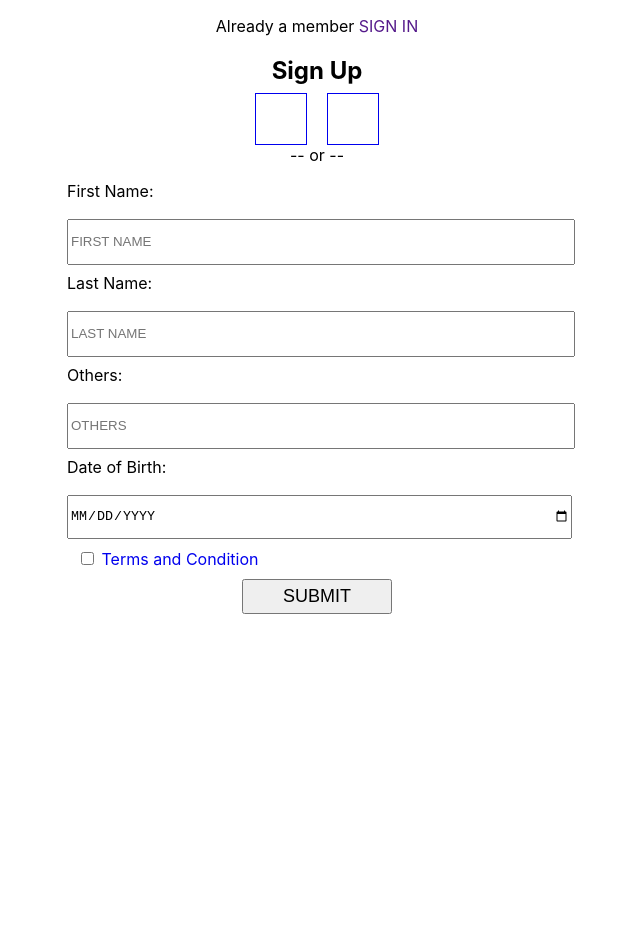
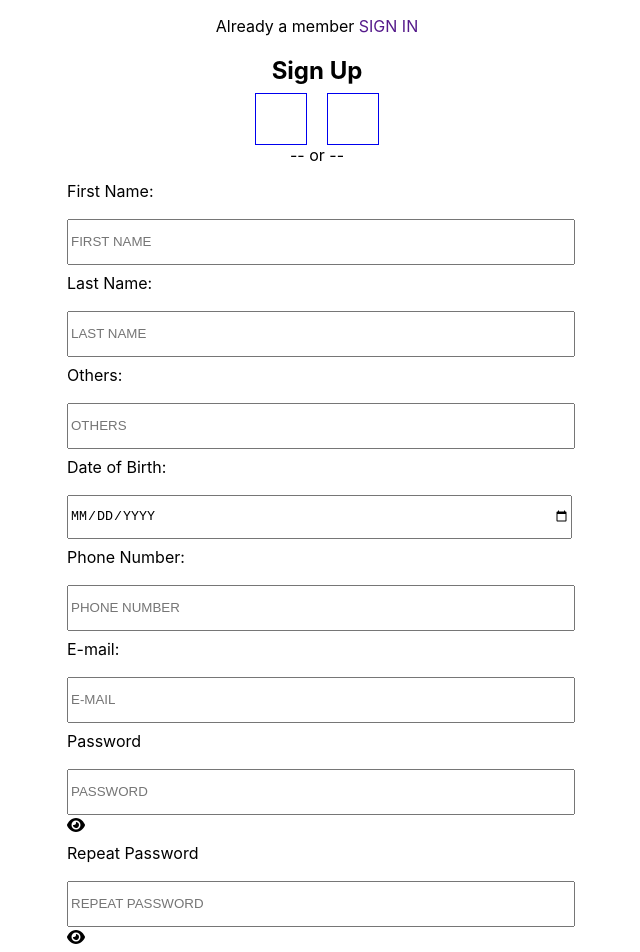
Before and after one commit to softerry/booking-app, a React (Create React App) app: page / in a window 1280 px wide. Shown: the top 952 px of the page, without its empty margins (323-963 px from the left). Before the commit the page ends 816 px from the top, so only its background shows below. Built offline with nearby package versions, Linux system fonts and the light colour scheme; some icons are missing.

Commit message:
signup css updated

```diff
--- a/src/index.css
+++ b/src/index.css
@@ -103,32 +103,21 @@ code {
    min-width: 300px;
    margin: 0 auto;
 }
+/* fieldset style */
 
-fieldset{
-  border: none;
-  padding:2rem 0;
-  border-bottom: 3px solid #3b3b4f;
-}
-.label-text{
+label{
   display: block;
   margin: 0.5rem 0;
 }
-.input-text{
+.signup-input-container input{
   margin:10px 0 0 0;
   width:100%;
   min-height:3em;
 }
-/* .icon-text{
-  margin:10px 0 0 0;
-  width:95%;
-  min-height:3em;
-}
-.label.icon{
-  padding: 5px;
-} */
 
 .signup-checkbox{
-  margin: 10px;
+  margin-top: 10px;
+  display: flex;
 }
 .signup-checkbox a{
   text-decoration: none;
--- a/src/signup.js
+++ b/src/signup.js
@@ -24,46 +24,40 @@ function Signup (){
                 </div>
                 <p className="signup-option">-- or -- </p>
                 <div className="signup-input-container">
-                    <label className="label-text">First Name:</label>
-                    <input type="text" className="input-text" placeholder="First Name" required/>
+                    <label>First Name:</label>
+                    <input type="text" placeholder="First Name" required/>
                 </div>
                 <div className="signup-input-container">
-                    <label className="label-text">Last Name:</label>
-                    <input type="text" className="input-text" placeholder="Last Name" required/>
+                    <label>Last Name:</label>
+                    <input type="text" placeholder="Last Name" required/>
                 </div>
                 <div className="signup-input-container">
-                    <label className="label-text">Others:</label>
-                    <input type="text"className="input-text" placeholder="Others"/>
+                    <label>Others:</label>
+                    <input type="text" placeholder="Others"/>
                 </div>
                 <div className="signup-input-container">
-                    <label className="label-text">Date of Birth:</label>
-                    <input type='date' className="input-text" placeholder=""/>
+                    <label>Date of Birth:</label>
+                    <input type='date'  placeholder=""/>
                 </div>
 
-                {/* <fieldset>
                 <div className="signup-input-container">
-                    <label className="label-icon"><FontAwesomeIcon icon={faPhone} /></label>
-                    <input type='number' className='icon-text'placeholder="Phone Number" required/>
+                    <label>Phone Number:</label>
+                    <input type='number' placeholder="Phone Number" required/>
                 </div>
                 <div className="signup-input-container">
-                    <label className="label-icon"><FontAwesomeIcon icon={faUser} /></label>
-                    <input type='text' className="icon-text" placeholder="Username"/>
+                        <label>E-mail:</label>
+                        <input type='email' placeholder="E-mail"/>
                 </div>
                 <div className="signup-input-container">
-                        <label className="label-icon"><FontAwesomeIcon icon={faEnvelope}/></label>
-                        <input type='email' className="icon-text" placeholder="E-mail"/>
-                    </div>
-                    <div className="signup-input-container">
-                    <label className="label-icon"><FontAwesomeIcon icon={faLock}/></label>
-                        <input type='password' className='icon-text'  placeholder="Password"/>
+                    <label>Password</label>
+                        <input type='password' placeholder="Password"/>
                         <span><FontAwesomeIcon icon={faEye}/></span>
                 </div>
                 <div className="signup-input-container">
-                        <label className="label-icon"><FontAwesomeIcon icon={faLock}/></label>
-                        <input type='password' className="icon-text" placeholder="Repeat password"/>
+                        <label>Repeat Password</label>
+                        <input type='password'  placeholder="Repeat password"/>
                         <span ><FontAwesomeIcon icon={faEye}/></span>
                 </div>
-                </fieldset> */}
                 <div className="signup-checkbox">
                 <input type="checkbox"/> <label><a href="#">Terms and Condition</a></label>
                 </div>
```
Lines whose indentation alone changed are shown as unchanged.
